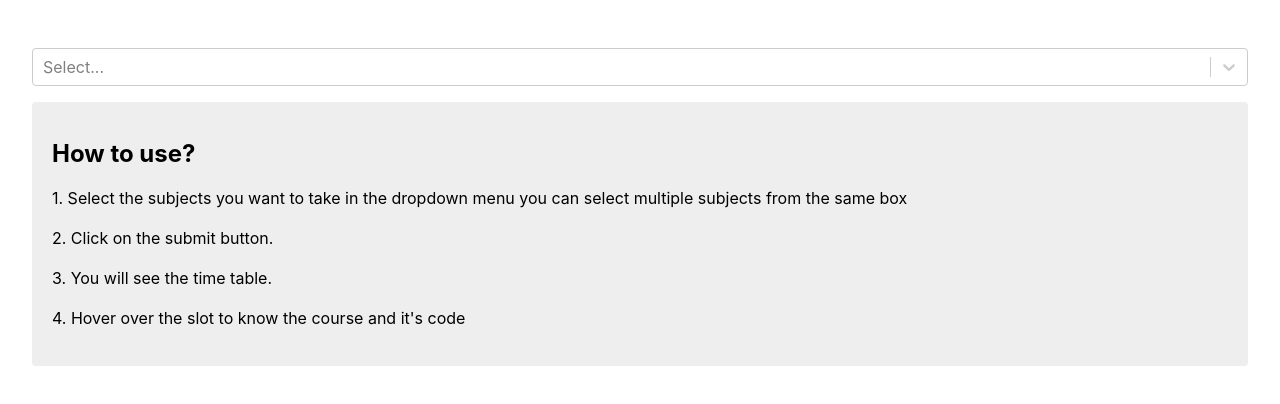
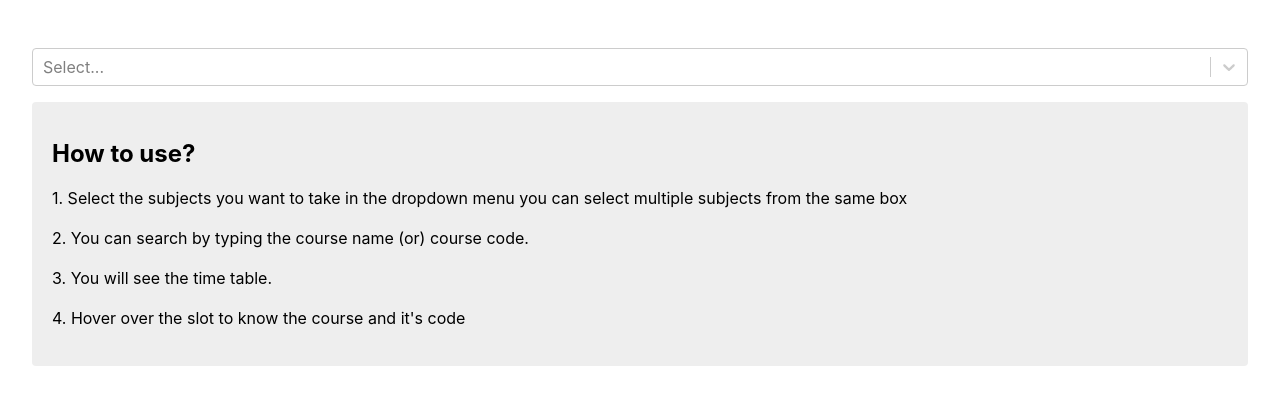
Before and after one commit to Sarath191181208/vitap-timetable-scheduler, a React (Vite) app: page / in a window 1280 px wide. Shown: the top 404 px of the page. Built offline with nearby package versions, Linux system fonts and the light colour scheme.

Commit message:
modularized sub_slot_data

```diff
--- a/src/App.jsx
+++ b/src/App.jsx
@@ -1,21 +1,9 @@
 import { useState } from "react";
 import Select from "react-select";
 import "./App.css";
-import lab_data from "./data/lab_data";
-import theoryData from "./data/theory_data";
 import { time_table, time_arr } from "./data/time_table";
 import { pick_slot } from "./pick_slot";
-
-const subSlotDict = {};
-const options = [];
-for (const [key, value] of Object.entries(lab_data)) {
-  options.push({ value: key, label: key });
-  subSlotDict[key] = value;
-}
-for (const [key, value] of Object.entries(theoryData)) {
-  options.push({ value: key, label: key });
-  subSlotDict[key] = value;
-}
+import { subSlotDict, options } from "./data/sub_slot_data";
 
 function isEmpty(obj) {
   return Object.keys(obj).length === 0;
@@ -73,7 +61,7 @@ function App() {
             1. Select the subjects you want to take in the dropdown menu you can
             select multiple subjects from the same box
           </p>
-          <p>2. Click on the submit button.</p>
+          <p>2. You can search by typing the course name (or) course code.</p>
           <p>3. You will see the time table.</p>
           <p>4. Hover over the slot to know the course and it's code</p>
         </div>
--- /dev/null
+++ b/src/data/sub_slot_data.js
@@ -0,0 +1,16 @@
+import lab_data from "./lab_data";
+import theoryData from "./theory_data";
+
+const subSlotDict = {};
+const options = [];
+for (const [key, value] of Object.entries(lab_data)) {
+    options.push({ value: key, label: key });
+    subSlotDict[key] = value;
+}
+for (const [key, value] of Object.entries(theoryData)) {
+    options.push({ value: key, label: key });
+    subSlotDict[key] = value;
+}
+
+
+export { subSlotDict, options };
```
